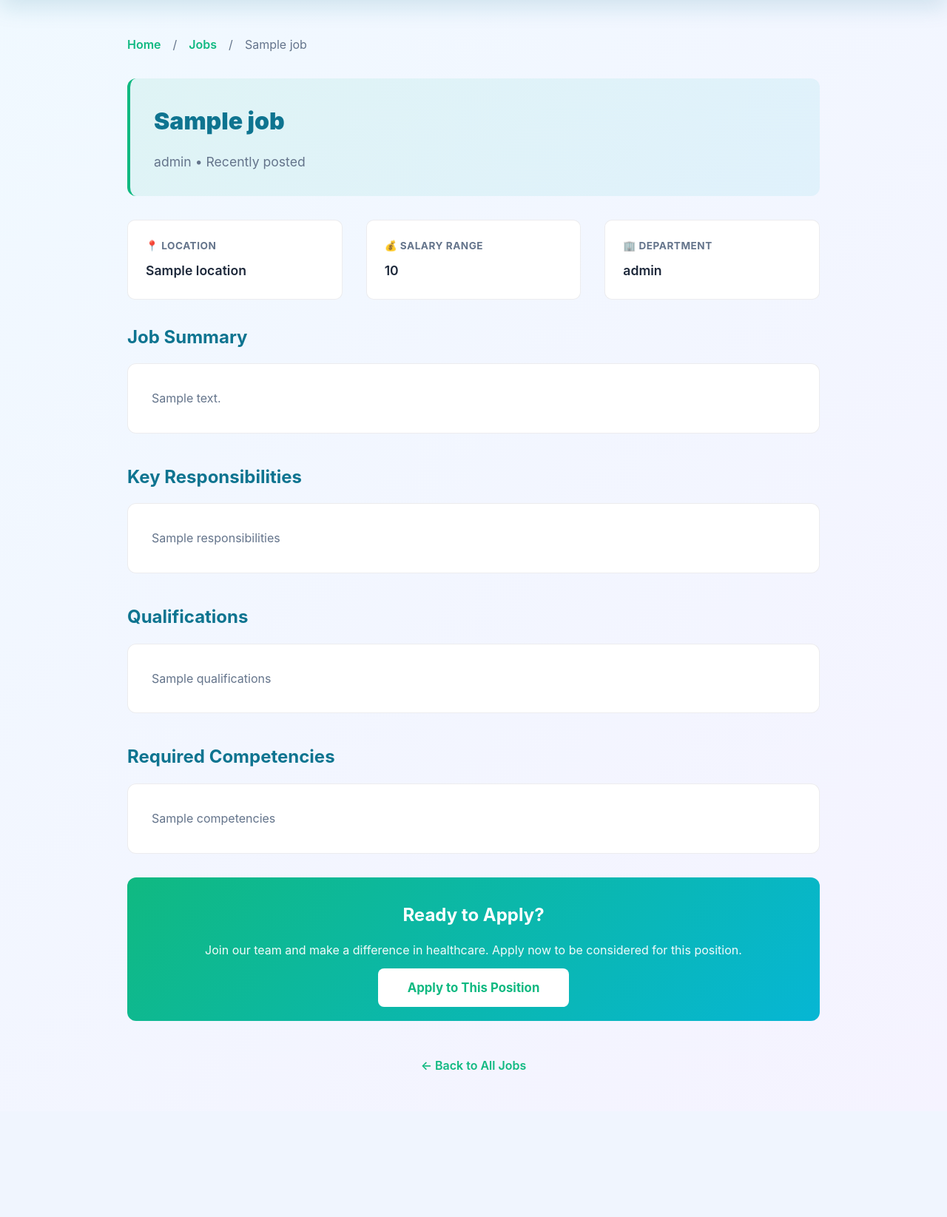
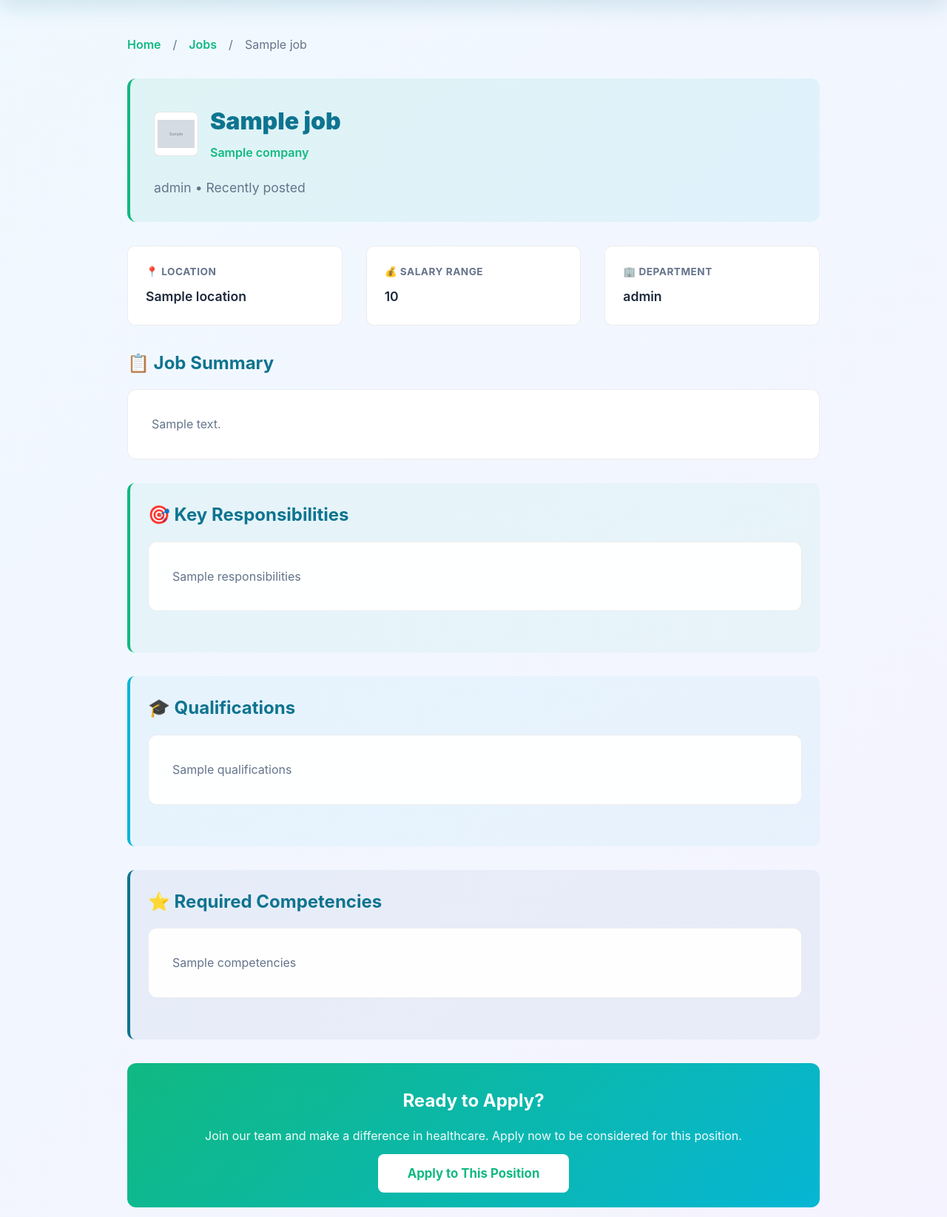
Before and after one commit to Amriti2/Ethio-health-care-, a Flask app: template templates/job-detail.html in a window 1280 px wide. Shown: the part 86-1731 px from the top of the page at 74% size. Before the commit the page ends 1533 px from the top, so only its background shows below. Run offline with Flask 3, Linux system fonts and the light colour scheme; the template is opened without the code that fills it: most values are stand-ins (such as "Sample title", 1, 10 or a date in 2020); grey boxes marked "Sample" are stand-in pictures.

Commit message:
Enhance job detail page with company logo, improved formatting for all job sections

```diff
--- a/templates/job-detail.html
+++ b/templates/job-detail.html
@@ -153,7 +153,15 @@
         </div>
 
         <div class="job-header-detail">
-            <h1 class="job-title-detail">{{ job.title }}</h1>
+            <div style="display: flex; align-items: center; gap: 1rem; margin-bottom: 1rem;">
+                {% if job.company_logo %}
+                <img src="/static/logos/{{ job.company_logo }}" alt="{{ job.company }} logo" style="width: 60px; height: 60px; object-fit: contain; border-radius: 8px; border: 1px solid rgba(0,0,0,0.1); background: white; padding: 4px;">
+                {% endif %}
+                <div>
+                    <h1 class="job-title-detail" style="margin: 0;">{{ job.title }}</h1>
+                    {% if job.company %}<p style="font-size: 1rem; color: var(--primary-green); font-weight: 600; margin: 0.3rem 0;">{{ job.company }}</p>{% endif %}
+                </div>
+            </div>
             <p style="font-size: 1.1rem; color: var(--text-secondary);">{{ job.role }} • {% if job.posted_at %}Recently posted{% else %}Posting date unavailable{% endif %}</p>
         </div>
 
@@ -172,22 +180,28 @@
             </div>
         </div>
 
-        <h2 style="color: var(--primary-blue); margin-bottom: 1rem;">Job Summary</h2>
+        <h2 style="color: var(--primary-blue); margin-bottom: 1rem;">📋 Job Summary</h2>
         <div class="job-description-detail">{{ job.summary or job.description or 'No summary provided.' }}</div>
 
         {% if job.responsibilities %}
-        <h2 style="color: var(--primary-blue); margin-top: 2.5rem; margin-bottom: 1rem;">Key Responsibilities</h2>
-        <div class="job-description-detail" style="white-space: pre-line;">{{ job.responsibilities }}</div>
+        <div style="background: rgba(16, 185, 129, 0.05); padding: 1.5rem; border-radius: 10px; margin-top: 2rem; border-left: 4px solid var(--primary-green);">
+            <h2 style="color: var(--primary-blue); margin-top: 0; margin-bottom: 1rem;">🎯 Key Responsibilities</h2>
+            <div class="job-description-detail" style="white-space: pre-line;">{{ job.responsibilities }}</div>
+        </div>
         {% endif %}
 
         {% if job.qualifications %}
-        <h2 style="color: var(--primary-blue); margin-top: 2.5rem; margin-bottom: 1rem;">Qualifications</h2>
-        <div class="job-description-detail" style="white-space: pre-line;">{{ job.qualifications }}</div>
+        <div style="background: rgba(6, 182, 212, 0.05); padding: 1.5rem; border-radius: 10px; margin-top: 2rem; border-left: 4px solid var(--secondary-teal);">
+            <h2 style="color: var(--primary-blue); margin-top: 0; margin-bottom: 1rem;">🎓 Qualifications</h2>
+            <div class="job-description-detail" style="white-space: pre-line;">{{ job.qualifications }}</div>
+        </div>
         {% endif %}
 
         {% if job.competencies %}
-        <h2 style="color: var(--primary-blue); margin-top: 2.5rem; margin-bottom: 1rem;">Required Competencies</h2>
-        <div class="job-description-detail" style="white-space: pre-line;">{{ job.competencies }}</div>
+        <div style="background: rgba(11, 73, 119, 0.05); padding: 1.5rem; border-radius: 10px; margin-top: 2rem; border-left: 4px solid var(--primary-blue);">
+            <h2 style="color: var(--primary-blue); margin-top: 0; margin-bottom: 1rem;">⭐ Required Competencies</h2>
+            <div class="job-description-detail" style="white-space: pre-line;">{{ job.competencies }}</div>
+        </div>
         {% endif %}
 
         <div class="cta-section">
```
